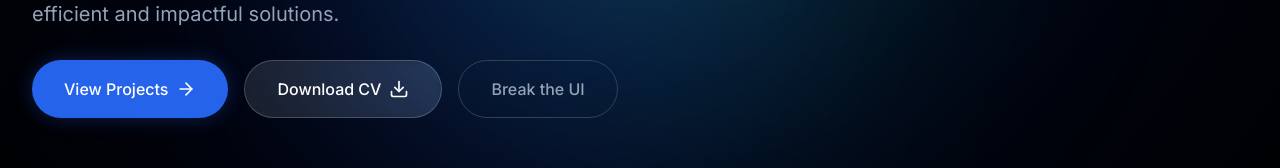
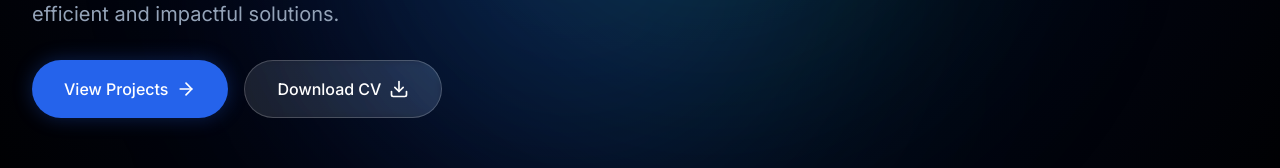
Before and after one commit to sahilshirsath603-stack/Portfolio, a React (Vite) app: page / in a window 1280 px wide. Shown: the part 513-681 px from the top of the page. Built offline with nearby package versions, Linux system fonts and the light colour scheme.

Commit message:
Remove 'Break the UI' button and clean up gravity feature code

```diff
--- a/src/App.jsx
+++ b/src/App.jsx
@@ -7,19 +7,16 @@ import Certificates from './components/Certificates';
 import Skills from './components/Skills';
 import Projects from './components/Projects';
 import Contact from './components/Contact';
-import GravityOverlay from './components/GravityOverlay';
 
 function App() {
-  const [isGravityActive, setIsGravityActive] = useState(false);
-
   return (
     <div className="relative overflow-hidden min-h-screen text-slate-100 font-sans">
       <div className="fixed inset-0 min-h-screen bg-[radial-gradient(ellipse_at_top,_var(--tw-gradient-stops))] from-slate-900 via-slate-950 to-black -z-10" />
 
-      <Navbar onTriggerGravity={() => setIsGravityActive(true)} isGravityActive={isGravityActive} />
+      <Navbar />
 
-      <main id="gravity-content" className={`transition-opacity duration-1000 ${isGravityActive ? 'opacity-0 blur-sm pointer-events-none' : 'opacity-100 blur-0'}`}>
-        <Hero onTriggerGravity={() => setIsGravityActive(true)} />
+      <main id="gravity-content" className="transition-opacity duration-1000 opacity-100 blur-0">
+        <Hero />
         <About />
         <Education />
         <Certificates />
@@ -27,8 +24,6 @@ function App() {
         <Projects />
         <Contact />
       </main>
-
-      {isGravityActive && <GravityOverlay onClose={() => setIsGravityActive(false)} />}
     </div>
   );
 }
--- a/src/components/Hero.jsx
+++ b/src/components/Hero.jsx
@@ -3,7 +3,7 @@ import { motion } from 'framer-motion';
 import { ArrowRight, Download } from 'lucide-react';
 import resumePdf from '../Sahil_Shirsath_CV.pdf';
 
-export default function Hero({ onTriggerGravity }) {
+export default function Hero() {
   return (
     <section id="home" className="min-h-screen flex items-center relative overflow-hidden">
       <div className="absolute top-1/4 left-1/4 w-[500px] h-[500px] bg-blue-600/20 rounded-full blur-[120px] -z-10 mix-blend-screen" />
@@ -59,9 +59,6 @@ export default function Hero({ onTriggerGravity }) {
             >
               Download CV <Download className="w-5 h-5" />
             </a>
-            <button onClick={onTriggerGravity} className="inline-flex items-center gap-2 px-8 py-4 rounded-full bg-transparent hover:bg-white/5 text-slate-400 hover:text-white font-medium transition-colors border border-slate-700">
-              Break the UI
-            </button>
           </motion.div>
         </div>
       </div>
--- a/src/components/Navbar.jsx
+++ b/src/components/Navbar.jsx
@@ -11,7 +11,7 @@ const navLinks = [
   { name: 'Contact', href: '#contact' },
 ];
 
-export default function Navbar({ onTriggerGravity, isGravityActive }) {
+export default function Navbar() {
   const [isScrolled, setIsScrolled] = useState(false);
   const [mobileMenuOpen, setMobileMenuOpen] = useState(false);
 
```
